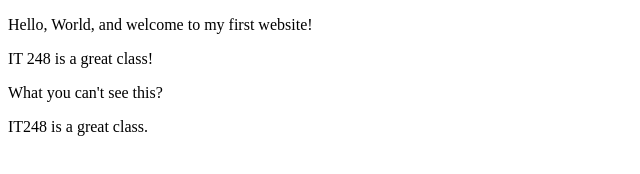
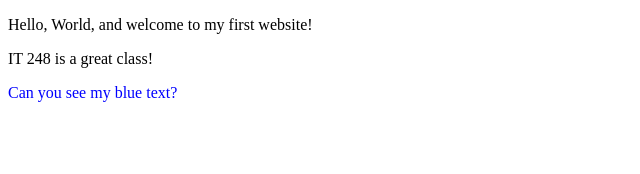
Before and after one commit to wellsro/wellsro.github.io, a plain HTML site: page index.html in a window 1280 px wide. Shown: the whole page, without its empty margins (0-640 px from the left). Drawn offline with Linux system fonts and the light colour scheme.

Commit message:
Update index.html
Adding Color

```diff
--- a/index.html
+++ b/index.html
@@ -11,11 +11,6 @@
        <p></p>
        <p>IT 248 is a great class!</p>
        <p></p>
-       <p><font color=000000> What you can't see this?</font></p>
-
-
-       IT248 is a great class.
-
-
+       <p><font color=0000FF> Can you see my blue text?</font></p>
     </body>
 </html>
```
